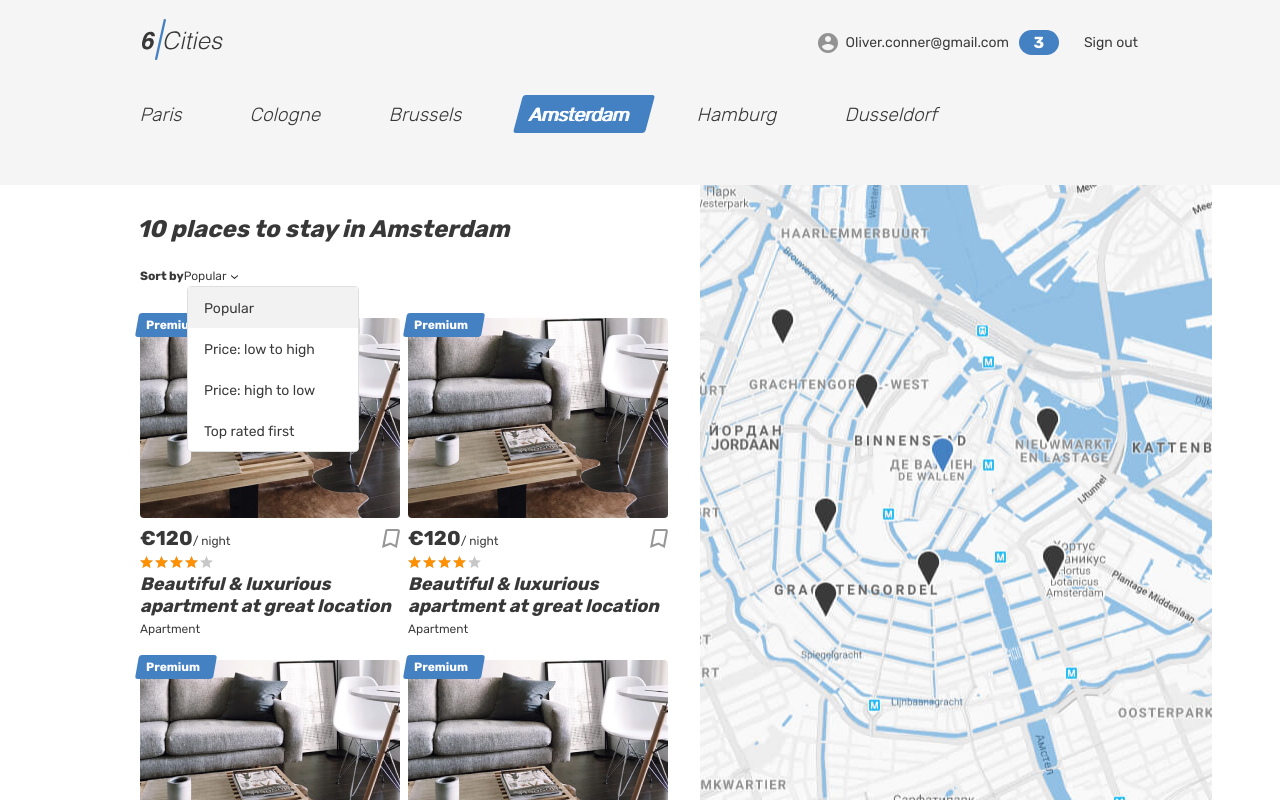
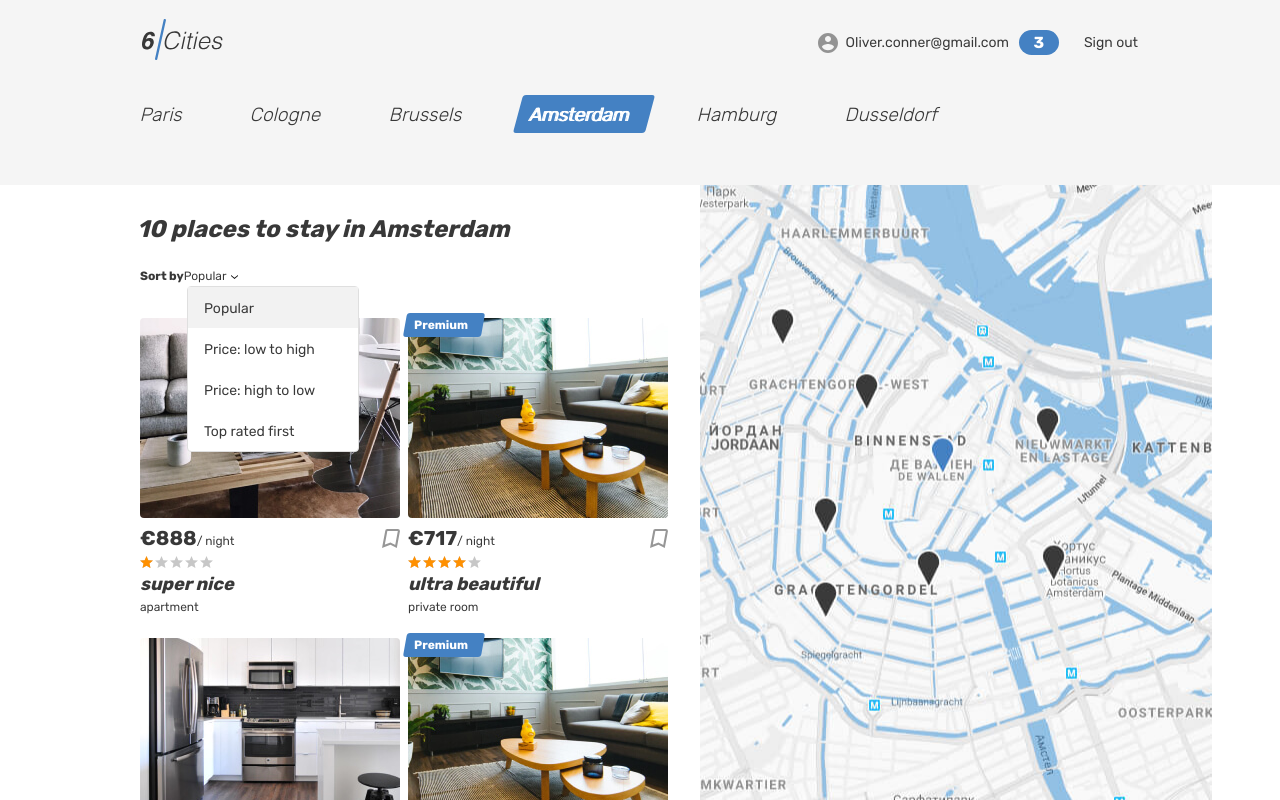
Before and after one commit to htmlacademy-react/2253881-six-cities-13, a React (Vite) app: page / in a window 1280 px wide. Built offline with nearby package versions, Linux system fonts and the light colour scheme.

Commit message:
add some

```diff
--- a/src/components/app/app.tsx
+++ b/src/components/app/app.tsx
@@ -6,18 +6,26 @@ import LoginScreen from '../../pages/login-screen/login-screen';
 import OfferScreen from '../../pages/offer-screen/offer-screen';
 import NotFound from '../not-found/not-found';
 import PrivateRoute from '../private-route/private-route';
+import { IOffer } from '../../mocks/offers-types';
 import { OFFERS_COUNT, PATHS_NAMES, AUTH_STATUS } from '../../consts';
 
-const App: React.FC = () => (
+interface IAppProps {
+  offers: Array<IOffer>;
+}
+
+const App: React.FC<IAppProps> = ({ offers }) => (
   <BrowserRouter>
     <Routes>
       <Route path={PATHS_NAMES.Main}>
-        <Route index element={<MainScreen offersCount={OFFERS_COUNT} />} />
+        <Route
+          index
+          element={<MainScreen offers={offers} offersCount={OFFERS_COUNT} />}
+        />
         <Route
           path={PATHS_NAMES.Favorite}
           element={
-            <PrivateRoute authStatus={AUTH_STATUS.NoAuth}>
-              <FavoritesScreen />
+            <PrivateRoute authStatus={AUTH_STATUS.Auth}>
+              <FavoritesScreen offers={offers} />
             </PrivateRoute>
           }
         />
--- /dev/null
+++ b/src/components/offers-list/offers-list.tsx
@@ -0,0 +1,12 @@
+import React from 'react';
+import OnePlaceCard from '../one-place-card/one-place-card';
+import { IOffer } from '../../mocks/offers-types';
+
+interface IOffersList {
+  offers: Array<IOffer>;
+}
+
+const OffersList: React.FC<IOffersList> = ({ offers }) =>
+  offers.map((el) => <OnePlaceCard key={el.id} {...el} />);
+
+export default OffersList;
--- a/src/components/one-place-card/one-place-card.tsx
+++ b/src/components/one-place-card/one-place-card.tsx
@@ -1,15 +1,23 @@
 import React from 'react';
+import { IOffer } from '../../mocks/offers-types';
 
-const OnePlaceCard: React.FC = () => (
+const OnePlaceCard: React.FC<IOffer> = (props) => {
+  const { title, type, price, isPremium, rating, previewImage } = props;
+
+  const ratingLength = `${(100 / 5) * rating}%`;
+
+  return (
     <article className="cities__card place-card">
+      {isPremium && (
         <div className="place-card__mark">
           <span>Premium</span>
         </div>
+      )}
       <div className="cities__image-wrapper place-card__image-wrapper">
         <a href="#">
           <img
             className="place-card__image"
-          src="img/apartment-01.jpg"
+            src={previewImage}
             width="260"
             height="200"
             alt="Place image"
@@ -19,7 +27,7 @@ const OnePlaceCard: React.FC = () => (
       <div className="place-card__info">
         <div className="place-card__price-wrapper">
           <div className="place-card__price">
-          <b className="place-card__price-value">&euro;120</b>
+            <b className="place-card__price-value">&euro;{price}</b>
             <span className="place-card__price-text">&#47;&nbsp;night</span>
           </div>
           <button className="place-card__bookmark-button button" type="button">
@@ -31,16 +39,17 @@ const OnePlaceCard: React.FC = () => (
         </div>
         <div className="place-card__rating rating">
           <div className="place-card__stars rating__stars">
-          <span style={{ width: '80%' }}></span>
+            <span style={{ width: ratingLength }}></span>
             <span className="visually-hidden">Rating</span>
           </div>
         </div>
         <h2 className="place-card__name">
-        <a href="#">Beautiful &amp; luxurious apartment at great location</a>
+          <a href="#">{title}</a>
         </h2>
-      <p className="place-card__type">Apartment</p>
+        <p className="place-card__type">{type}</p>
       </div>
     </article>
   );
+};
 
 export default OnePlaceCard;
--- a/src/index.tsx
+++ b/src/index.tsx
@@ -1,6 +1,7 @@
 import React from 'react';
 import ReactDOM from 'react-dom/client';
 import App from './components/app/app';
+import { OFFERS } from './mocks/offers';
 
 const root = ReactDOM.createRoot(
   document.getElementById('root') as HTMLElement
@@ -8,6 +9,6 @@ const root = ReactDOM.createRoot(
 
 root.render(
   <React.StrictMode>
-    <App />
+    <App offers={OFFERS} />
   </React.StrictMode>
 );
--- /dev/null
+++ b/src/mocks/offers-types.ts
@@ -0,0 +1,23 @@
+interface ILocation {
+  latitude: number;
+  longitude: number;
+  zoom: number;
+}
+
+interface ICity {
+  name: string;
+  location: ILocation;
+}
+
+export interface IOffer {
+  id: string;
+  title: string;
+  type: string;
+  price: number;
+  city: ICity;
+  location: ILocation;
+  isFavorite: boolean;
+  isPremium: boolean;
+  rating: number;
+  previewImage: string;
+}
--- /dev/null
+++ b/src/mocks/offers.ts
@@ -0,0 +1,96 @@
+import { IOffer } from './offers-types';
+
+export const OFFERS: Array<IOffer> = [
+  {
+    id: '1',
+    title: 'super nice',
+    type: 'apartment',
+    price: 888,
+    city: {
+      name: 'Boston',
+      location: {
+        latitude: 51.35514938496378,
+        longitude: 5.673877537499948,
+        zoom: 8,
+      },
+    },
+    location: {
+      latitude: 51.35514938496378,
+      longitude: 5.673877537499948,
+      zoom: 3,
+    },
+    isFavorite: false,
+    isPremium: false,
+    rating: 1,
+    previewImage: 'img/apartment-01.jpg',
+  },
+  {
+    id: '2',
+    title: 'ultra beautiful',
+    type: 'private room',
+    price: 717,
+    city: {
+      name: 'Moskow',
+      location: {
+        latitude: 29.35514938496378,
+        longitude: 8.673877537499948,
+        zoom: 8,
+      },
+    },
+    location: {
+      latitude: 29.35514938496378,
+      longitude: 8.673877537499948,
+      zoom: 8,
+    },
+    isFavorite: false,
+    isPremium: true,
+    rating: 4,
+    previewImage: 'img/apartment-02.jpg',
+  },
+  {
+    id: '3',
+    title: 'ultra bad',
+    type: 'apartment',
+    price: 1337,
+    city: {
+      name: 'Piter',
+      location: {
+        latitude: 23.35514938496378,
+        longitude: 92.673877537499948,
+        zoom: 8,
+      },
+    },
+    location: {
+      latitude: 23.35514938496378,
+      longitude: 92.673877537499948,
+      zoom: 8,
+    },
+    isFavorite: true,
+    isPremium: false,
+    rating: 0,
+    previewImage: 'img/apartment-03.jpg',
+  },
+  {
+    id: '4',
+    title: 'moshnaya tema',
+    type: 'apartment',
+    price: 666,
+    city: {
+      name: 'London',
+      location: {
+        latitude: 11.35514938496378,
+        longitude: 7.673877537499948,
+        zoom: 8,
+      },
+    },
+    location: {
+      latitude: 11.35514938496378,
+      longitude: 7.673877537499948,
+      zoom: 8,
+    },
+    isFavorite: true,
+    isPremium: true,
+    rating: 2,
+    previewImage: 'img/apartment-02.jpg',
+  },
+];
--- a/src/pages/main-screen/main-screen.tsx
+++ b/src/pages/main-screen/main-screen.tsx
@@ -1,11 +1,13 @@
-import OnePlaceCard from '../../components/one-place-card/one-place-card';
 import React from 'react';
+import OffersList from '../../components/offers-list/offers-list';
+import { IOffer } from '../../mocks/offers-types';
 
 interface IMainProps {
   offersCount: number;
+  offers: Array<IOffer>;
 }
 
-const MainScreen: React.FC<IMainProps> = ({ offersCount }) => (
+const MainScreen: React.FC<IMainProps> = ({ offersCount, offers }) => (
   <div className="page page--gray page--main">
     <header className="header">
       <div className="container">
@@ -118,11 +120,7 @@ const MainScreen: React.FC<IMainProps> = ({ offersCount }) => (
               </ul>
             </form>
             <div className="cities__places-list places__list tabs__content">
-              <OnePlaceCard />
-              <OnePlaceCard />
-              <OnePlaceCard />
-              <OnePlaceCard />
-              <OnePlaceCard />
+              <OffersList offers={offers} />
             </div>
           </section>
           <div className="cities__right-section">
```
Also changed, not shown: src/mocks/comments-types.ts (added, +13 -0 lines), src/mocks/comments.ts (added, +48 -0 lines), src/pages/favorites-screen/favourites-screen.tsx (+6 -1 lines). Lines whose indentation alone changed are shown as unchanged.
